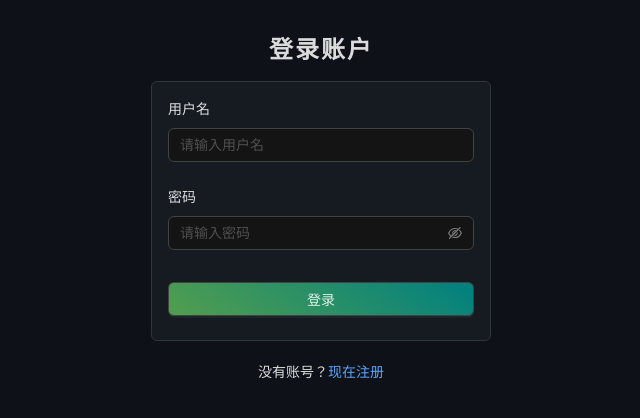
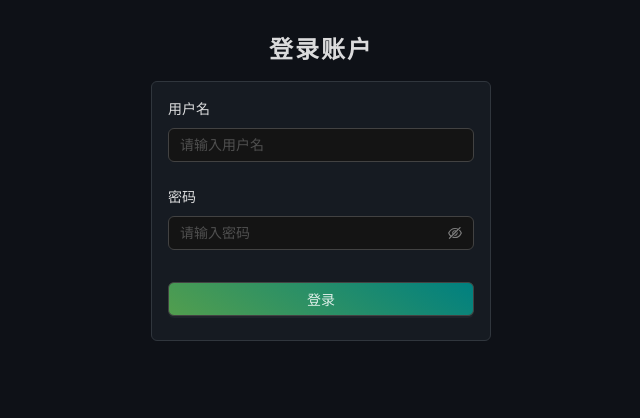
Before and after one commit to yangkeni/keni-blog-FE, a React app: page /login in a window 1280 px wide. Shown: the top 418 px of the page, without its empty margins (319-959 px from the left). Built offline with nearby package versions, Linux system fonts and the light colour scheme.

Commit message:
chore: 注册下线

```diff
--- a/src/pages/Login/Login.jsx
+++ b/src/pages/Login/Login.jsx
@@ -88,9 +88,9 @@ const Login = () => {
             </Button>
           </Form.Item>
         </Form>
-        <span className="go-register">
+        {/* <span className="go-register">
           没有账号？<Link to={'/register'}>现在注册</Link>
-        </span>
+        </span> */}
       </div>
     </>
   );
```
